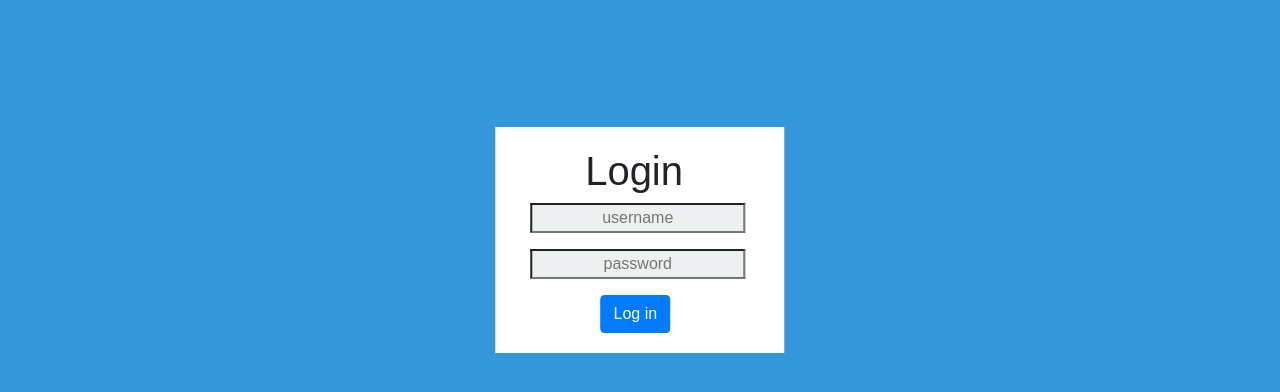
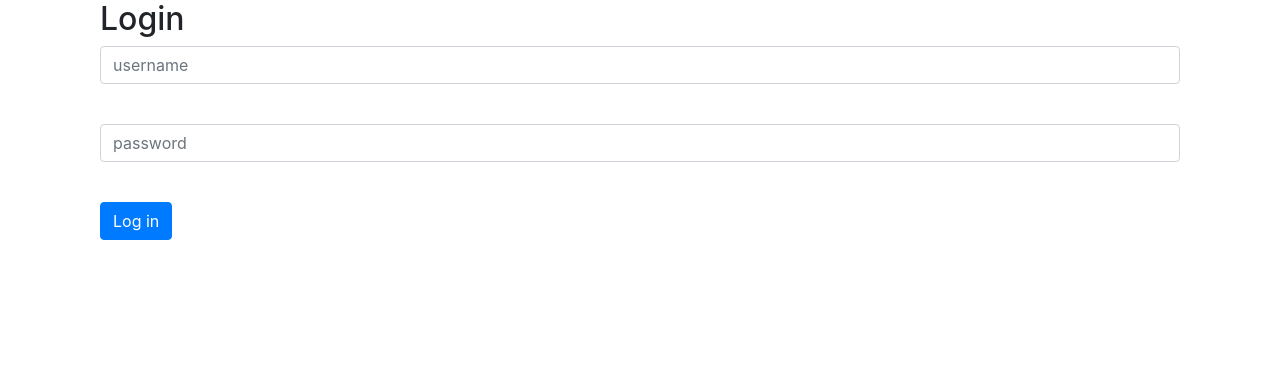
Before and after one commit to tomasaccini/Corrector-Automatico, a Python web app: template templates/login.html in a window 1280 px wide. Shown: the top 392 px of the page. Run offline with Jinja, Linux system fonts and the light colour scheme; the template is opened without the code that fills it, so the values that code supplies are empty; some libraries are stand-ins or nearby versions.

Commit message:
Deleted stylesheet because I can't do anything css related, back to bootstrap

```diff
--- a/static/css/style.css
+++ /dev/null
@@ -1,30 +0,0 @@
-.login-container {
-    position: absolute;
-    top: 30%;
-    left: 50%;
-    transform: translate(-50%,-50%);
-    background-color: #FFF;
-    padding: 20px;
-
- }
-
-.input-text {
-    text-align: center;
-    background-color: #ECF0F1;
-}
-
-.login-title {
-    position: relative;
-    left: 25%;
-}
-
-.btn-position {
-    position: relative;
-    left: 32%;
-}
-
-body {
-font-family: Arial;
-background-color: #3498DB;
-padding: 50px;
-}
--- a/templates/login.html
+++ b/templates/login.html
@@ -7,25 +7,24 @@
 
         <!-- Bootstrap CSS -->
         <link rel="stylesheet" href="https://maxcdn.bootstrapcdn.com/bootstrap/4.0.0/css/bootstrap.min.css" integrity="sha384-Gn5384xqQ1aoWXA+058RXPxPg6fy4IWvTNh0E263XmFcJlSAwiGgFAW/dAiS6JXm" crossorigin="anonymous">
-        <link rel="stylesheet" type="text/css" href="../static/css/style.css">
         <title>Login</title>
     </head>
     <body>
-        <div class=" login-container">
+        <div class="container">
             <form action="/login" method="POST">
+                <div class="container-fluid">
+                    <h2>Login</h2>
 
-                <div class="container-fluid">
-                    <h1 class="login-title">Login</h1>
                     <div class="form-group">
-                        <input type="text" class="login-field input-text" value="" placeholder="username" name="username">
+                        <input type="text" class="form-control" value="" placeholder="username" name="username">
                         <label for="login-name"></label>
                     </div>
 
                     <div class="form-group">
-                        <input type="password" class="login-pass input-text" value="" placeholder="password" name="password">
+                        <input type="password" class="form-control" value="" placeholder="password" name="password">
                         <label for="login-pass"></label>
                     </div>
-                    <input type="submit" value="Log in" class="btn btn-primary btn-small btn-position">
+                    <input type="submit" value="Log in" class="btn btn-primary btn-small">
                     <br>
                 </div>
             </form>
```
